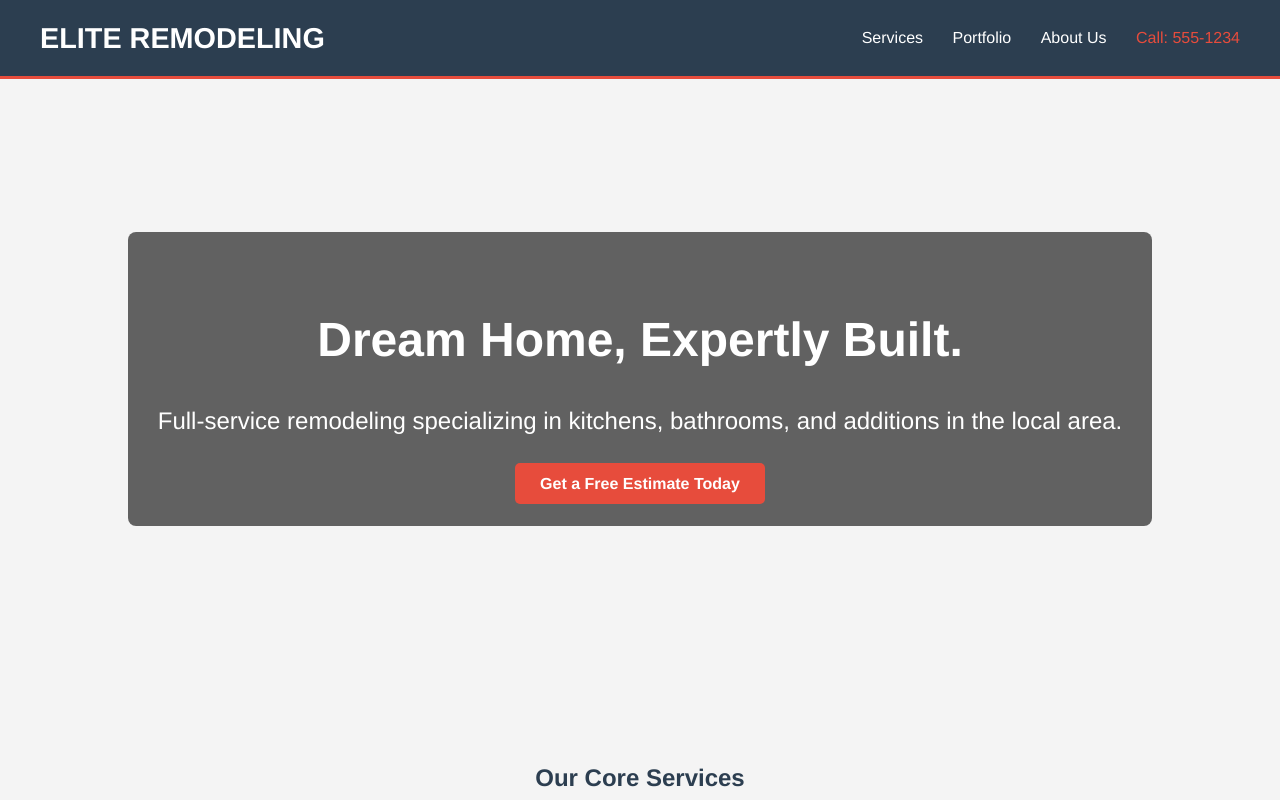
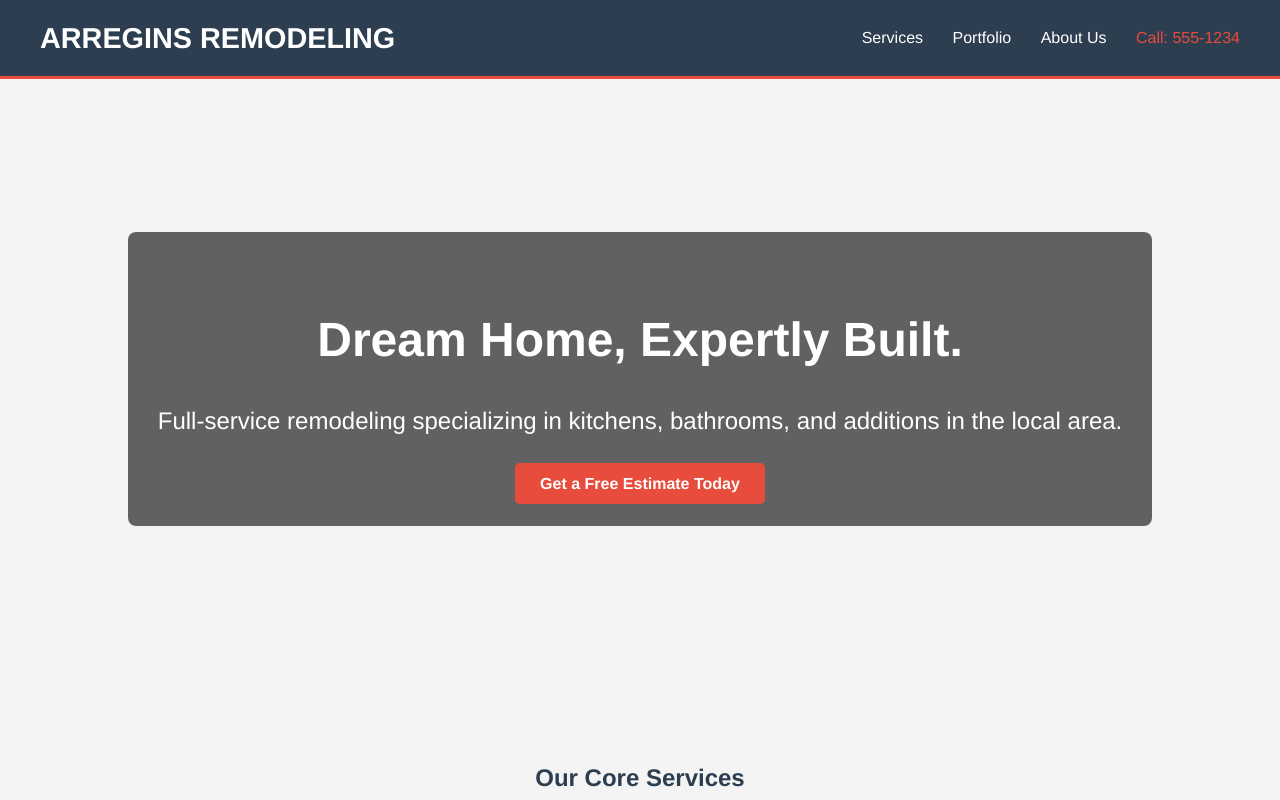
Before and after one commit to alejandrogit10/Home-Improvements, a plain HTML site: page index.html in a window 1280 px wide. Shown: the top 800 px of the page. Drawn offline with Linux system fonts and the light colour scheme.

Commit message:
Update index.html

```diff
--- a/index.html
+++ b/index.html
@@ -173,7 +173,7 @@
 
     <header>
         <div class="container">
-            <a href="#" class="logo">ELITE REMODELING</a>
+            <a href="#" class="logo">ARREGINS REMODELING</a>
             <nav>
                 <a href="#services">Services</a>
                 <a href="#portfolio">Portfolio</a>
```
